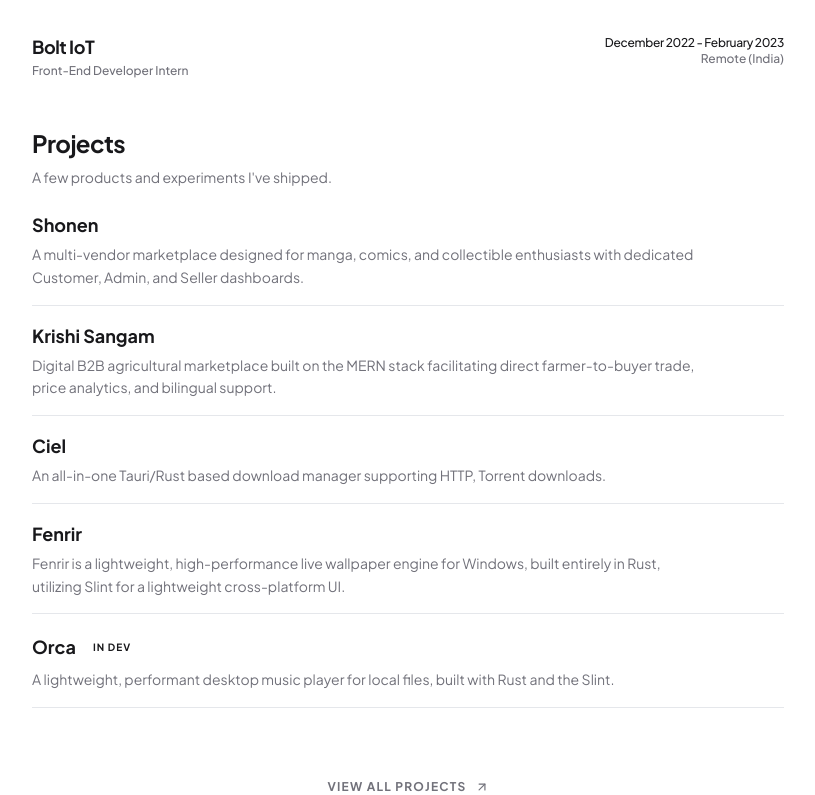
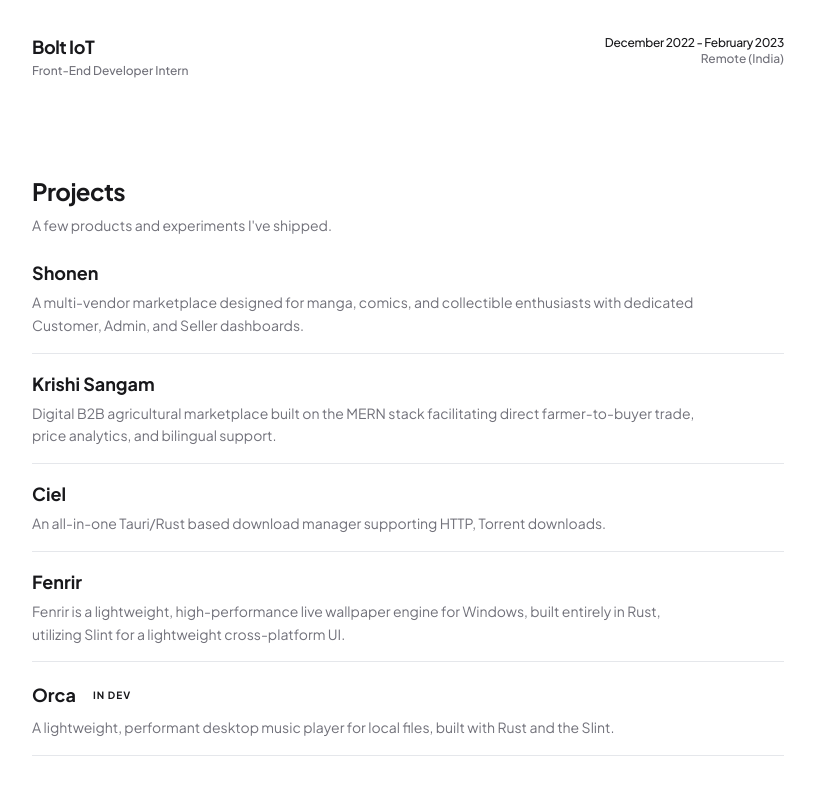
Before and after one commit to shubham-pathak1/portfolio, a React (Vite) app: page / in a window 1280 px wide. Shown: the part 925-1720 px from the top of the page, without its empty margins (232-1047 px from the left). Built offline with nearby package versions, Linux system fonts and the light colour scheme.

Commit message:
chore: ui refinements

```diff
--- a/src/components/sections/Experience.tsx
+++ b/src/components/sections/Experience.tsx
@@ -73,7 +73,7 @@ export const Experience = () => {
     const displayedExperiences = showAll ? experiences : experiences.slice(0, 3);
 
     return (
-        <section className="mb-8">
+        <section className="mb-20">
             <motion.div
                 initial={{ y: 20, opacity: 0 }}
                 whileInView={{ y: 0, opacity: 1 }}
--- a/src/components/sections/Projects.tsx
+++ b/src/components/sections/Projects.tsx
@@ -20,7 +20,7 @@ export const Projects = () => {
     const isInDevelopmentStatus = (status: string) => status.toLowerCase().includes("development");
 
     return (
-        <section id="projects" className="mb-8">
+        <section id="projects" className="mb-20">
             <motion.div
                 initial={{ y: 20, opacity: 0 }}
                 whileInView={{ y: 0, opacity: 1 }}
```
